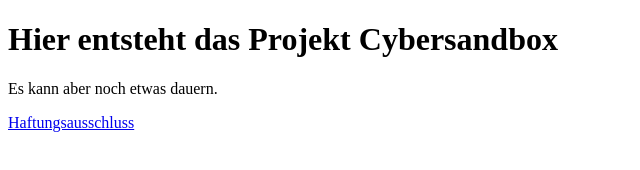
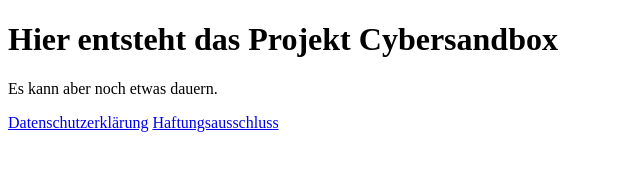
Before and after one commit to cybersandbox1/cybersandbox1.github.io, a plain HTML site: page index.html in a window 1280 px wide. Shown: the whole page, without its empty margins (0-640 px from the left). Drawn offline with Linux system fonts and the light colour scheme.

Commit message:
Update index.html

```diff
--- a/index.html
+++ b/index.html
@@ -6,6 +6,7 @@
 <h1>Hier entsteht das Projekt Cybersandbox</h1>
 <p>Es kann aber noch etwas dauern.</p>
 
+<a href="Datenschutzerklaerung.html">Datenschutzerklärung</a>
 <a href="https://www.disclaimer.de/disclaimer.htm?farbe=FFFFFF/000000/000000/000000">Haftungsausschluss</a>
 
 </body>
```
